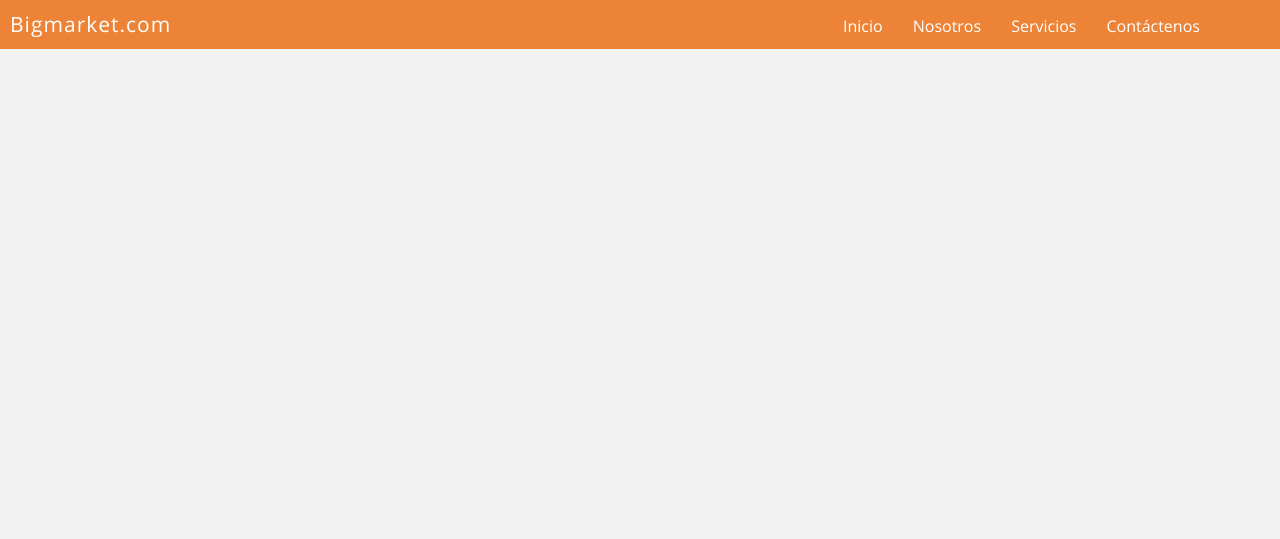
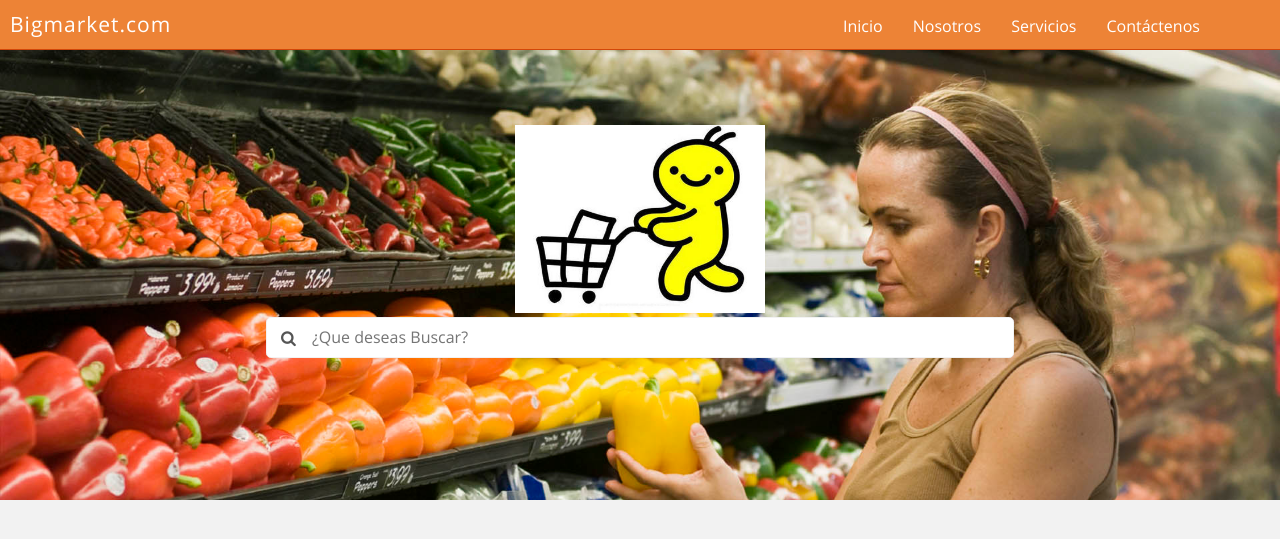
Before and after one commit to Miguel2m4/bigmarket, a PHP site: page / in a window 1280 px wide. Shown: the top 539 px of the page. Run offline with PHP 8.4, Linux system fonts and the light colour scheme; some libraries are stand-ins or nearby versions.

Commit message:
Buscador y comiezo de logo

```diff
--- a/css/style-menu.css
+++ b/css/style-menu.css
@@ -10,7 +10,7 @@ a {text-decoration: none;}
 }
 .toggleMenu {
     display:  none;
-    background: #D71E1E;
+    background: #ED8336;
     padding: 10px 15px;
     color: #fff;
 }
--- a/css/stylesheet.css
+++ b/css/stylesheet.css
@@ -11,15 +11,42 @@
 /*	src: url(../fonts/OpenSans-Semibold.ttf) format("truetype");
 	src: url(../fonts/OpenSans-SemiboldItalic.ttf) format("truetype");*/
 }
+@font-face {
+	font-family: 'icomoon';
+	src:url('../fonts/icomoon.eot?-hgeswi');
+	src:url('../fonts/icomoon.eot?#iefix-hgeswi') format('embedded-opentype'),
+		url('../fonts/icomoon.woff?-hgeswi') format('woff'),
+		url('../fonts/icomoon.ttf?-hgeswi') format('truetype'),
+		url('../fonts/icomoon.svg?-hgeswi#icomoon') format('svg');
+	font-weight: normal;
+	font-style: normal;
+}
+
+[class^="icon-"], [class*=" icon-"] {
+	font-family: 'icomoon';
+	speak: none;
+	font-style: normal;
+	font-weight: normal;
+	font-variant: normal;
+	text-transform: none;
+	line-height: 1;
+
+	/* Better Font Rendering =========== */
+	-webkit-font-smoothing: antialiased;
+	-moz-osx-font-smoothing: grayscale;
+}
+
 body
 {
 	background: #f2f2f2;
+	font-family: "OpenSans";
 	margin: 0;
 	padding: 0;
 }
 header
 {
 	background: #ED8336;
+	border-bottom: 1px solid #D34709;
 	font-family: "OpenSans";
 	height: 49px;
 	margin: 0;
@@ -55,3 +82,67 @@ header #lado1 h2
 	margin: 10px 10px 10px 10px;
 	padding: 0;
 }
+.contene-busca
+{
+	background: url(../images/bgsuper2.jpg);
+	background-position: center center;
+	background-repeat: no-repeat;
+	background-size: cover;
+	height: 450px;
+	margin: 0px auto 0px auto;
+	text-align: center;
+	width: 100%;
+}
+.contene-busca form
+{
+	display: block;
+	position: relative;
+}
+.icon-mas:before {
+	content: "\e600";
+}
+
+.icon-buscar:before {
+	content: "\f002";
+}
+#buscar
+{
+	margin: 0px 10px 0px 15px;
+	line-height: 46px;
+	color: #555;
+	position: absolute;
+}
+#conten1
+{
+	margin: 0px auto 0px auto;
+	padding-top:75px;
+	width: 90%;
+}
+#conten1 img
+{
+	width: 250px;
+}
+#conten1 input[type=text]
+{
+	border-radius: 0.3em;
+	border: 1px solid #f2f2f2;
+	color: #333;
+	font-family: "OpenSans";
+	height: 39px;
+	padding: 0px 10px 0px 45px ;
+	width: 60%;
+
+}
+
+
+@media screen and (max-width: 800px){
+
+header #lado1
+{
+	display: none;
+}
+header #lado2
+{
+	width: 100%;
+}
+}
--- a/index.php
+++ b/index.php
@@ -18,10 +18,19 @@
 <div id="lado1"><a href="/"><h2>Bigmarket.com</h2></a></div>
 <div id="lado2"><?php include("menu.html"); ?></div>
 </header>
+<div class="contene-busca">
+	<div id="conten1"><img src="images/carrito.jpg">
+		<form>
+			<span id="buscar"><span class="icon-buscar"></span></span>
+			<input type="text" placeholder="¿Que deseas Buscar?" required>
+
+		</form>
+	</div>
 
 
 
 <script type="text/javascript" src="http://code.jquery.com/jquery-1.7.2.min.js"></script>
 <script type="text/javascript" src="js/script-menu.js"></script>
+<script>document.write('<script src="http://' + (location.host || 'localhost').split(':')[0] + ':35729/livereload.js?snipver=1"></' + 'script>')</script>
 </body>
 </html>
```
Also changed, not shown: fonts/icomoon.ttf (added), fonts/icomoon.woff (added), images/bgsuper2.jpg (added), images/carrito.jpg (added), 2 other files.
